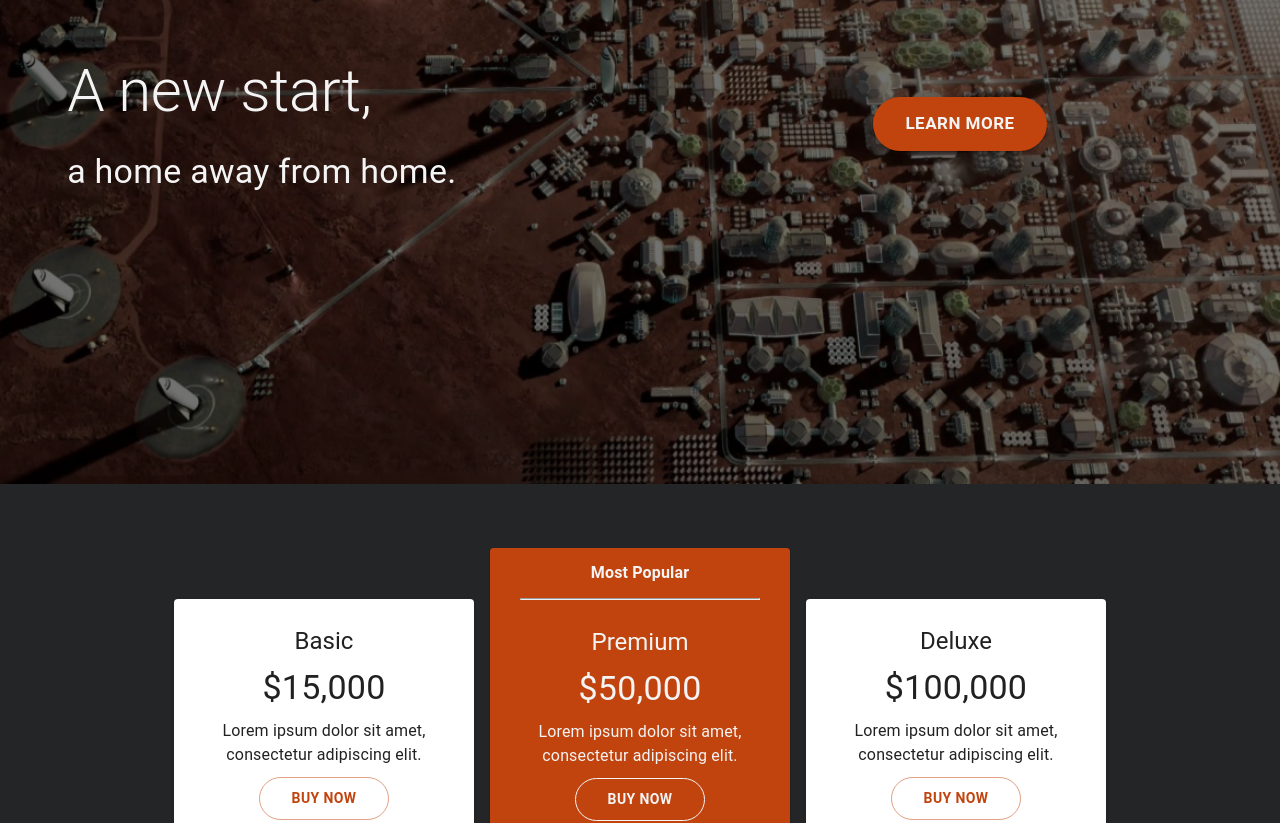
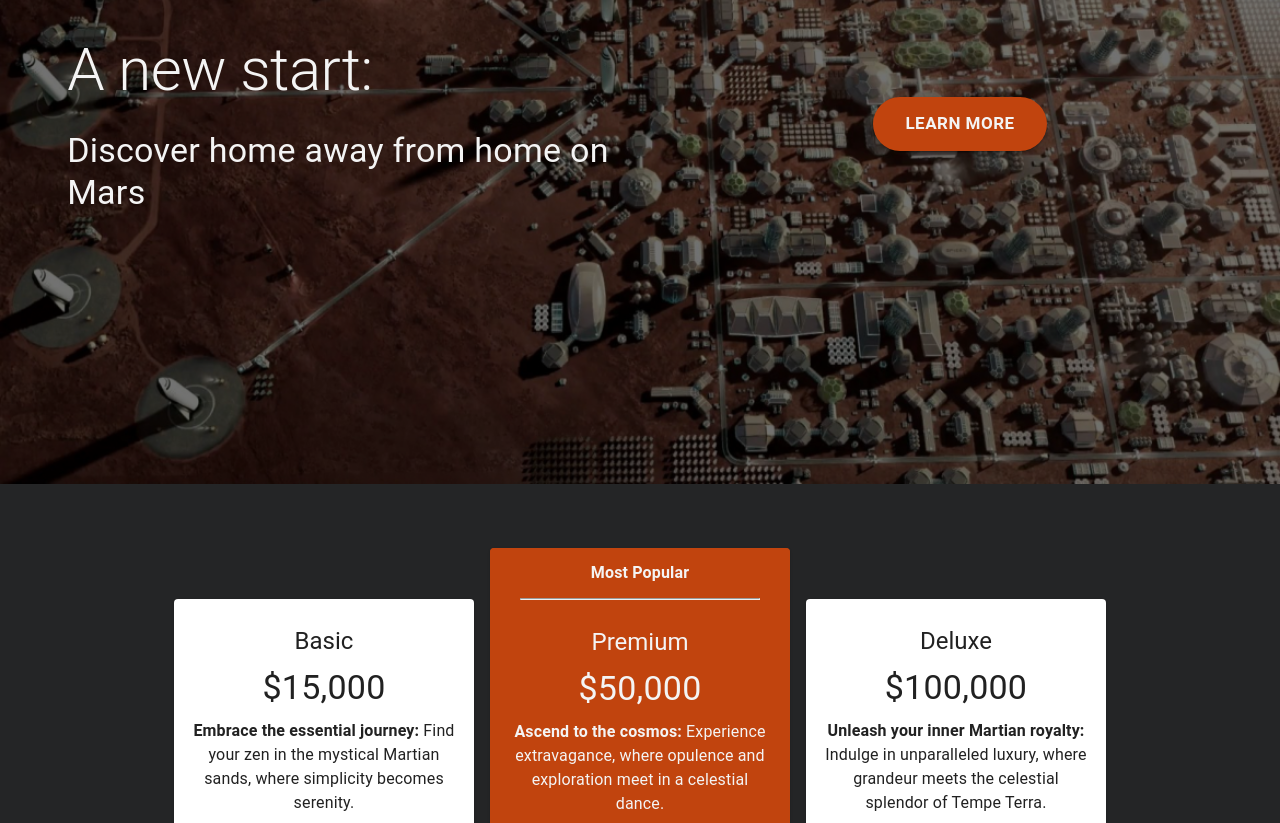
Before and after one commit to tsimian/tempe_terra, a React (Vite) app: page / in a window 1280 px wide. Shown: the part 300-1123 px from the top of the page. Built offline with nearby package versions, Linux system fonts and the light colour scheme.

Commit message:
Update HeroSection, PriceTier descriptions, and page title

```diff
--- a/index.html
+++ b/index.html
@@ -4,7 +4,7 @@
     <meta charset="UTF-8" />
     <link rel="icon" type="image/svg+xml" href="/vite.svg" />
     <meta name="viewport" content="width=device-width, initial-scale=1.0" />
-    <title>Vite + React</title>
+    <title>Tempe Terra</title>
   </head>
   <body>
     <div id="root"></div>
--- a/src/components/HeroSection.jsx
+++ b/src/components/HeroSection.jsx
@@ -34,11 +34,11 @@ const HeroSection = () => {
           }}
         >
           <Typography variant="h2" component="h2" className="intro">
-            A new start,
+            A new start:
           </Typography>
           <br></br>
           <Typography variant="h4" component="h4" className="intro">
-            a home away from home.
+            Discover home away from home on Mars
           </Typography>
         </Grid>
         {/* Right side */}
--- a/src/components/PriceTiers.jsx
+++ b/src/components/PriceTiers.jsx
@@ -21,7 +21,8 @@ const PriceTiers = () => {
               $15,000
             </Typography>
             <Typography variant="body1" component="p">
-              Lorem ipsum dolor sit amet, consectetur adipiscing elit.
+              <strong>Embrace the essential journey:</strong> Find your zen in
+              the mystical Martian sands, where simplicity becomes serenity.
             </Typography>
             <Button
               variant="outlined"
@@ -51,7 +52,8 @@ const PriceTiers = () => {
               $50,000
             </Typography>
             <Typography variant="body1" component="p">
-              Lorem ipsum dolor sit amet, consectetur adipiscing elit.
+              <strong>Ascend to the cosmos:</strong> Experience extravagance,
+              where opulence and exploration meet in a celestial dance.
             </Typography>
             <Button
               variant="outlined"
@@ -71,7 +73,9 @@ const PriceTiers = () => {
               $100,000
             </Typography>
             <Typography variant="body1" component="p">
-              Lorem ipsum dolor sit amet, consectetur adipiscing elit.
+              <strong>Unleash your inner Martian royalty:</strong> Indulge in
+              unparalleled luxury, where grandeur meets the celestial splendor
+              of Tempe Terra.
             </Typography>
             <Button
               variant="outlined"
```
